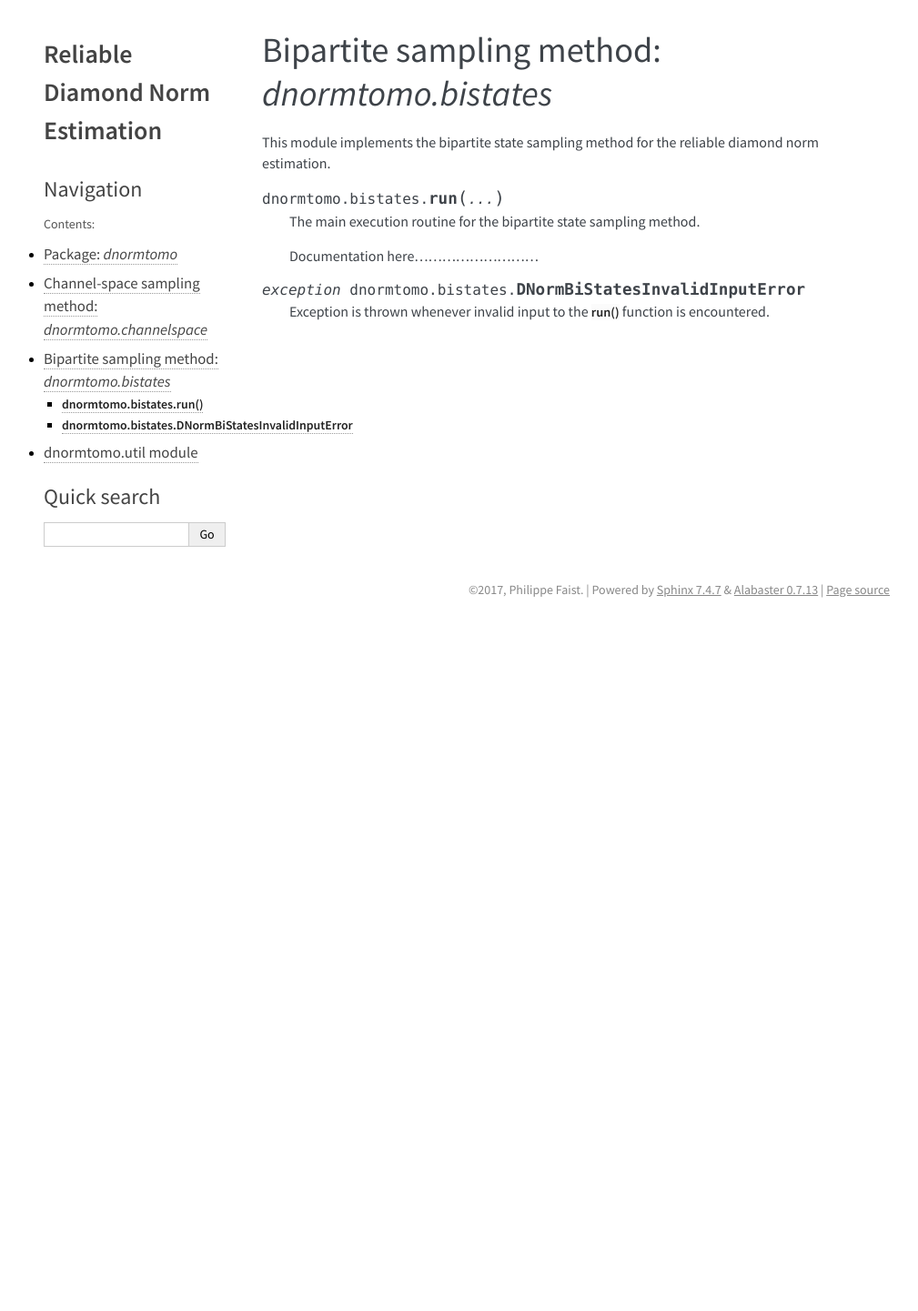
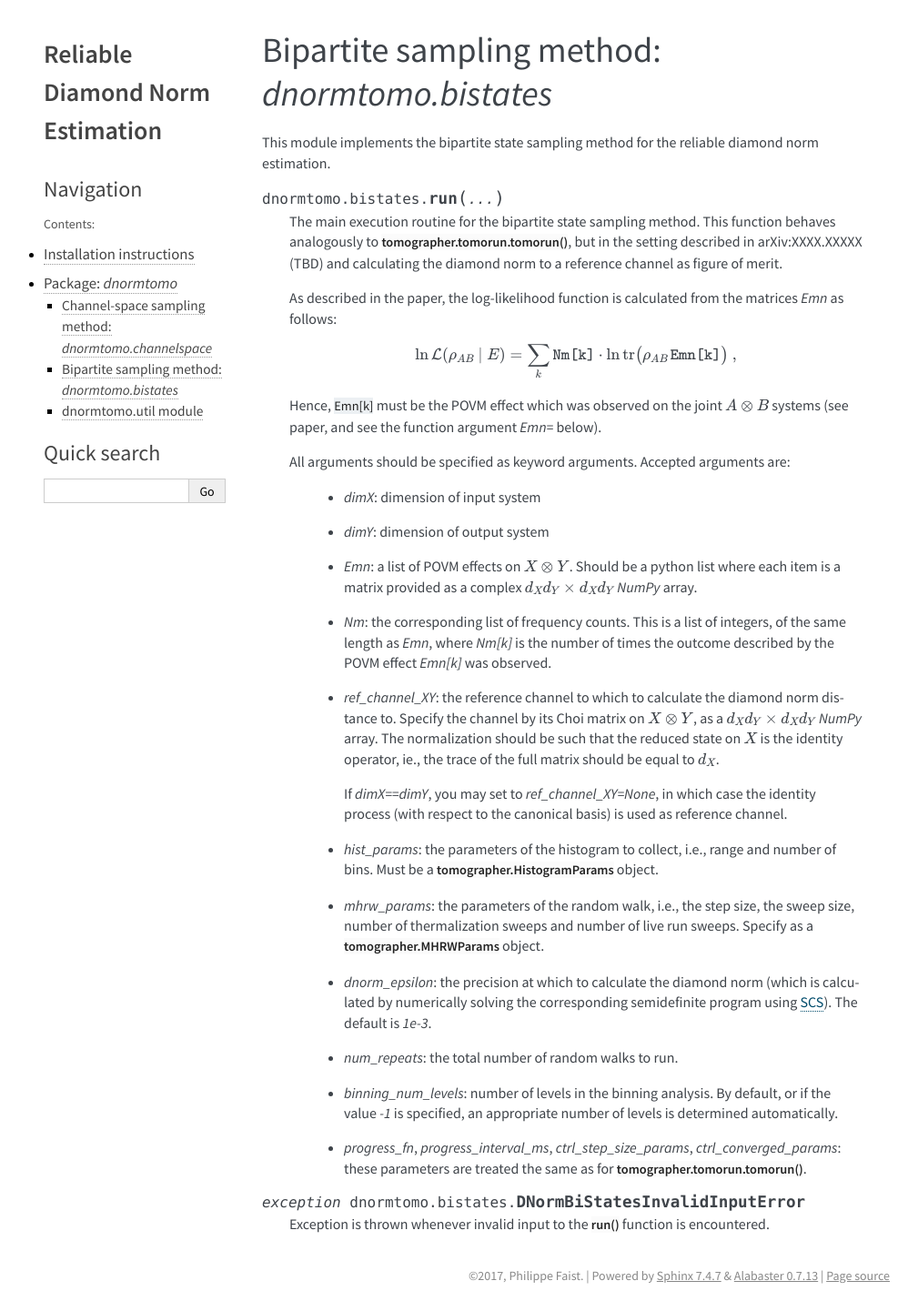
Before and after one commit to Tomographer/QPtomographer, a Sphinx documentation site: the page built from doc/dnormtomo.bistates.rst, in a window 1280 px wide. Shown: the whole page at 91% size, without its empty margins (132-1141 px from the left). Built offline with Sphinx 7.4.7, drawn with Linux system fonts in a browser that asks for light colours; before the commit the page ends 900 px from its top, so only the background shows below that.

Commit message:
more doc

```diff
--- a/doc/dnormtomo.bistates.rst
+++ b/doc/dnormtomo.bistates.rst
@@ -10,9 +10,72 @@ diamond norm estimation.
 
 .. py:function:: dnormtomo.bistates.run(...)
 
-   The main execution routine for the bipartite state sampling method.
+   The main execution routine for the bipartite state sampling method.  This
+   function behaves analogously to :py:func:`tomographer.tomorun.tomorun()`, but
+   in the setting described in |paper_arxiv_ref| and calculating the diamond
+   norm to a reference channel as figure of merit.
 
-   Documentation here...........................
+   As described in the paper, the log-likelihood function is calculated from the
+   matrices `Emn` as follows:
+
+   .. math::
+      \ln\mathcal{L}(\rho_{AB}\mid E)
+      = \sum_k \texttt{Nm[k]} \cdot \ln \mbox{tr}\bigl(\rho_{AB}\, \texttt{Emn[k]}\bigr)\ ,
+
+   Hence, ``Emn[k]`` must be the POVM effect which was observed on the joint
+   :math:`A\otimes B` systems (see paper, and see the function argument `Emn=`
+   below).
+
+   All arguments should be specified as keyword arguments. Accepted arguments
+   are:
+
+      - `dimX`: dimension of input system
+
+      - `dimY`: dimension of output system
+
+      - `Emn`: a list of POVM effects on :math:`X\otimes Y`.  Should be a python
+        list where each item is a matrix provided as a complex :math:`d_X
+        d_Y\times d_X d_Y` `NumPy` array.
+
+      - `Nm`: the corresponding list of frequency counts. This is a list of
+        integers, of the same length as `Emn`, where `Nm[k]` is the number of
+        times the outcome described by the POVM effect `Emn[k]` was observed.
+
+      - `ref_channel_XY`: the reference channel to which to calculate the
+        diamond norm distance to. Specify the channel by its Choi matrix on
+        :math:`X\otimes Y`, as a :math:`d_X d_Y \times d_X d_Y` `NumPy`
+        array. The normalization should be such that the reduced state on
+        :math:`X` is the identity operator, ie., the trace of the full matrix
+        should be equal to :math:`d_X`.
+
+        If `dimX==dimY`, you may set to `ref_channel_XY=None`, in which case the
+        identity process (with respect to the canonical basis) is used as
+        reference channel.
+
+      - `hist_params`: the parameters of the histogram to collect, i.e., range
+        and number of bins.  Must be a :py:class:`tomographer.HistogramParams`
+        object.
+
+      - `mhrw_params`: the parameters of the random walk, i.e., the step size,
+        the sweep size, number of thermalization sweeps and number of live run
+        sweeps.  Specify as a :py:class:`tomographer.MHRWParams` object.
+
+      - `dnorm_epsilon`: the precision at which to calculate the diamond norm
+        (which is calculated by numerically solving the corresponding
+        semidefinite program using `SCS <https://github.com/cvxgrp/scs>`_). The
+        default is `1e-3`.
+
+      - `num_repeats`: the total number of random walks to run.
+
+      - `binning_num_levels`: number of levels in the binning analysis. By
+        default, or if the value `-1` is specified, an appropriate number of
+        levels is determined automatically.
+
+      - `progress_fn`, `progress_interval_ms`, `ctrl_step_size_params`,
+        `ctrl_converged_params`: these parameters are treated the same as for
+        :py:func:`tomographer.tomorun.tomorun()`.
+
+
 
 
 .. py:exception:: dnormtomo.bistates.DNormBiStatesInvalidInputError
--- a/doc/index.rst
+++ b/doc/index.rst
@@ -3,17 +3,17 @@
    You can adapt this file completely to your liking, but it should at least
    contain the root `toctree` directive.
 
-Welcome to dnormtomo's documentation!
-=====================================
+Reliable process tomography with dnormtomo
+==========================================
+
+Welcome to `dnormtomo`'s documentation.
 
 .. toctree::
    :maxdepth: 2
    :caption: Contents:
 
+   install
    dnormtomo
-   dnormtomo.channelspace
-   dnormtomo.bistates
-   dnormtomo.util
 
 
 Indices and tables
```
Also changed, not shown: doc/dnormtomo.channelspace.rst (+50 -42 lines), doc/dnormtomo.rst (+18 -3 lines), doc/install.rst (added, +61 -0 lines), LICENSE.txt (added), 3 other files.
